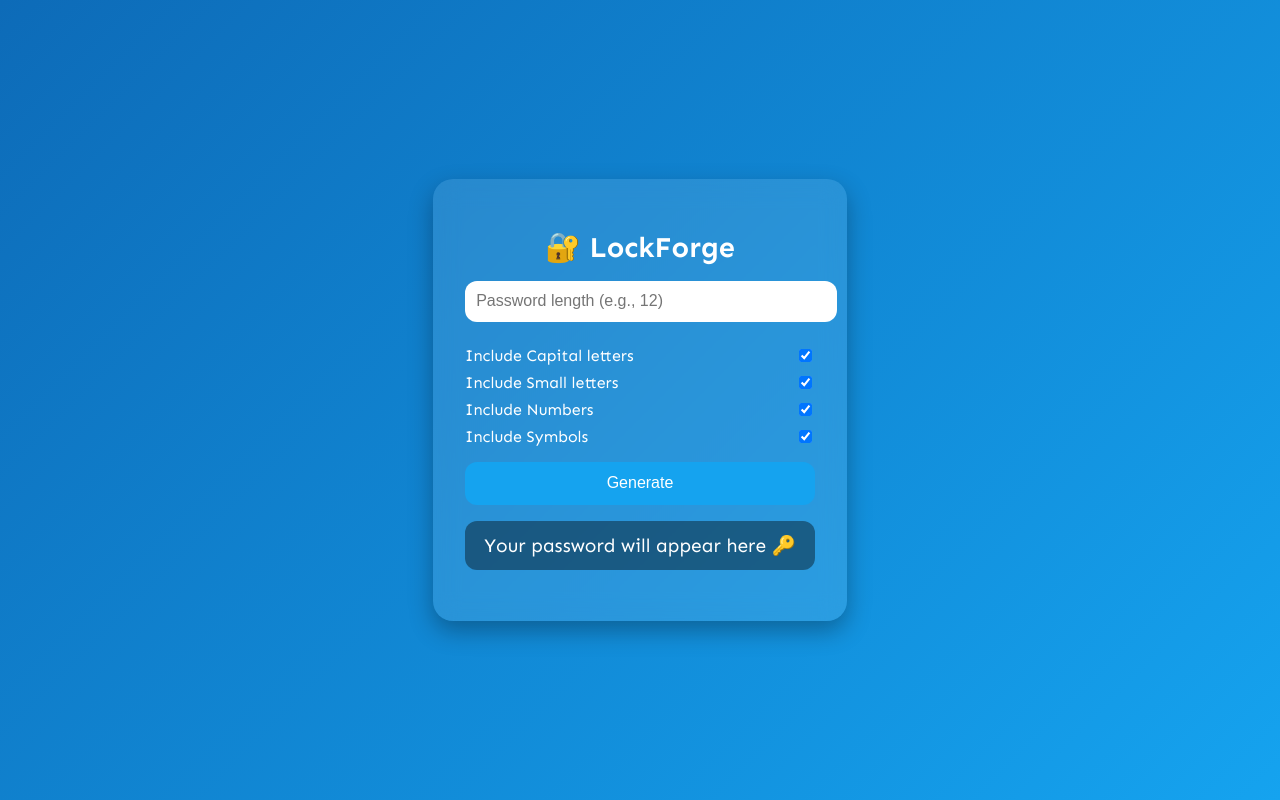
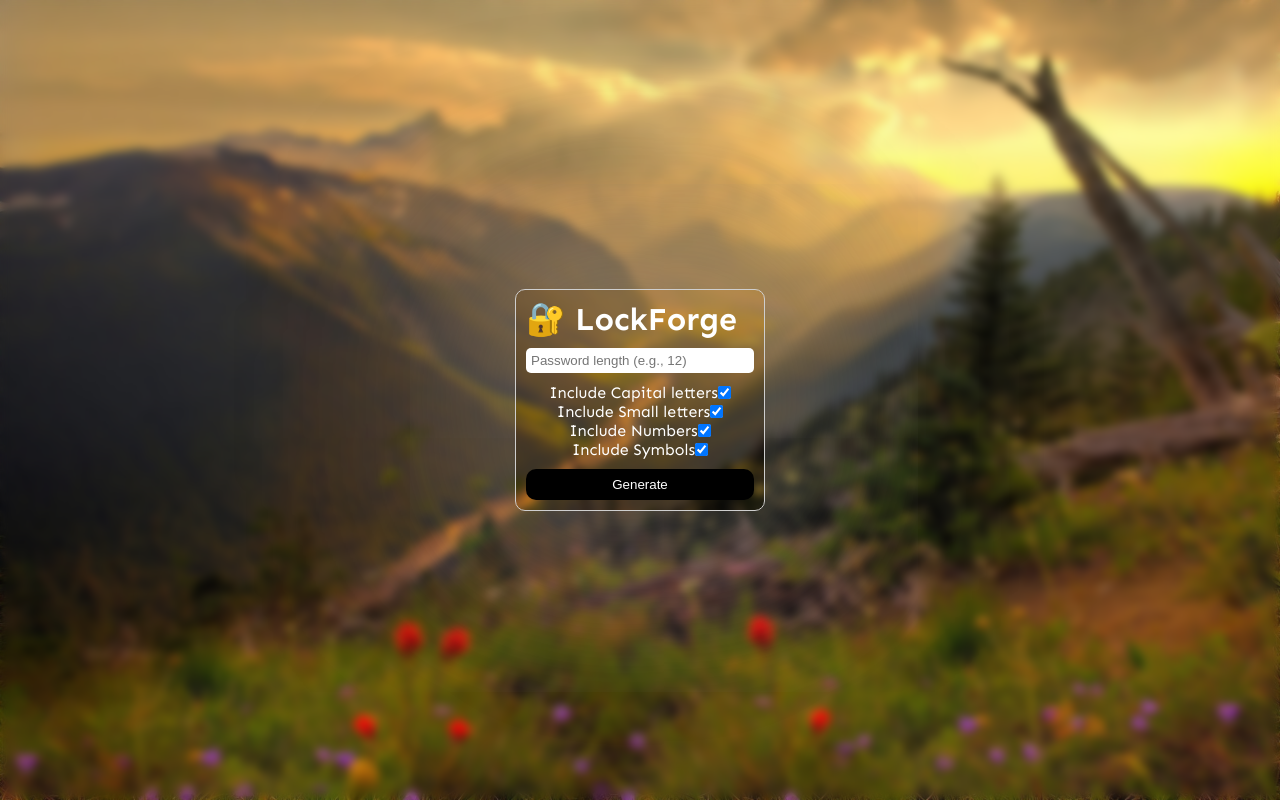
Before and after one commit to Mrwan8Khaled/Password-generator, a plain HTML site: page index.html in a window 1280 px wide. Drawn offline with Linux system fonts and the light colour scheme.

Commit message:
Update index.html

```diff
--- a/index.html
+++ b/index.html
@@ -4,84 +4,12 @@
     <meta charset="UTF-8" />
     <meta name="viewport" content="width=device-width, initial-scale=1.0" />
     <title>LockForge - Password Generator</title>
+    <link rel="stylesheet" href="style.css">
     <link
       href="https://fonts.googleapis.com/css2?family=Sen:wght@400;700&display=swap"
       rel="stylesheet"
     />
-    <style>
-      body {
-        font-family: "Sen", sans-serif;
-        display: flex;
-        justify-content: center;
-        align-items: center;
-        min-height: 100vh;
-        margin: 0;
-        background: linear-gradient(135deg, #0d6bb8, #15a3ef);
-        color: #fff;
-      }
 
-      .container {
-        background: rgba(255, 255, 255, 0.1);
-        backdrop-filter: blur(12px);
-        border-radius: 20px;
-        padding: 2rem;
-        width: 350px;
-        box-shadow: 0 10px 25px rgba(0, 0, 0, 0.3);
-        text-align: center;
-      }
-
-      h1 {
-        margin-bottom: 1rem;
-        font-size: 1.8rem;
-      }
-
-      input[type="number"] {
-        width: 100%;
-        padding: 0.7rem;
-        border-radius: 12px;
-        border: none;
-        outline: none;
-        margin-bottom: 1rem;
-        font-size: 1rem;
-      }
-
-      .checkBox {
-        text-align: left;
-        margin-bottom: 1rem;
-      }
-
-      .checkBox div {
-        margin: 0.5rem 0;
-        display: flex;
-        justify-content: space-between;
-        align-items: center;
-      }
-
-      button {
-        width: 100%;
-        padding: 0.8rem;
-        border: none;
-        border-radius: 12px;
-        background: #15a3ef;
-        color: #fff;
-        font-size: 1rem;
-        cursor: pointer;
-        transition: 0.3s ease;
-      }
-
-      button:hover {
-        background: #0d6bb8;
-      }
-
-      #pass {
-        margin-top: 1rem;
-        background: rgba(0, 0, 0, 0.4);
-        padding: 0.8rem;
-        border-radius: 12px;
-        font-size: 1.2rem;
-        word-break: break-all;
-      }
-    </style>
   </head>
   <body>
     <div class="container">
@@ -108,5 +36,6 @@
       <button id="create">Generate</button>
       <p id="pass">Your password will appear here 🔑</p>
     </div>
+    <script src="app.js"></script>
   </body>
 </html>
```
